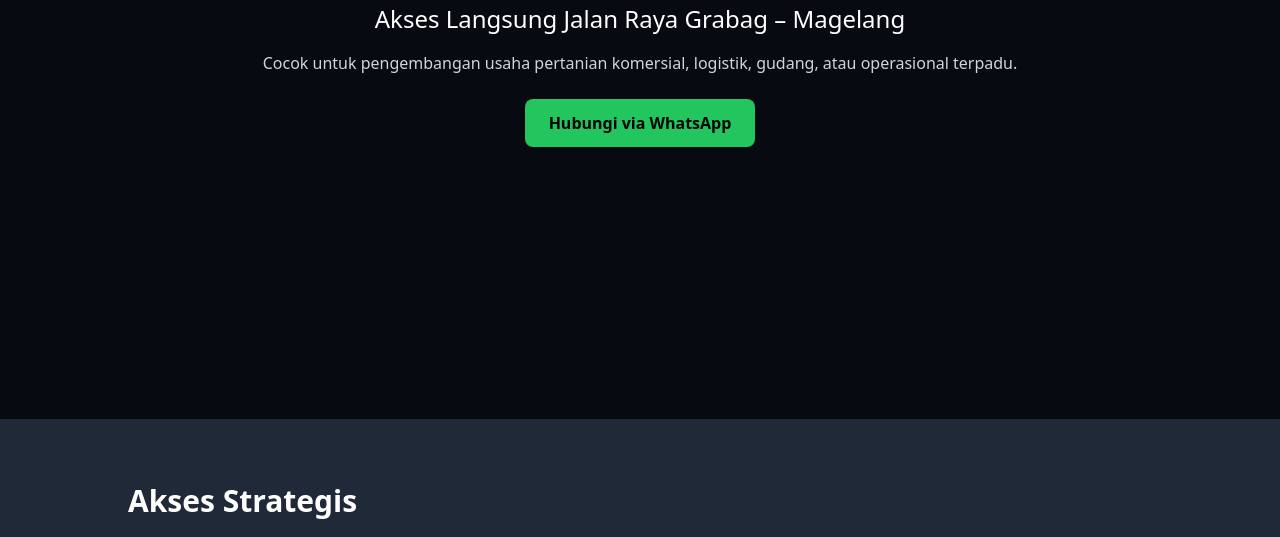
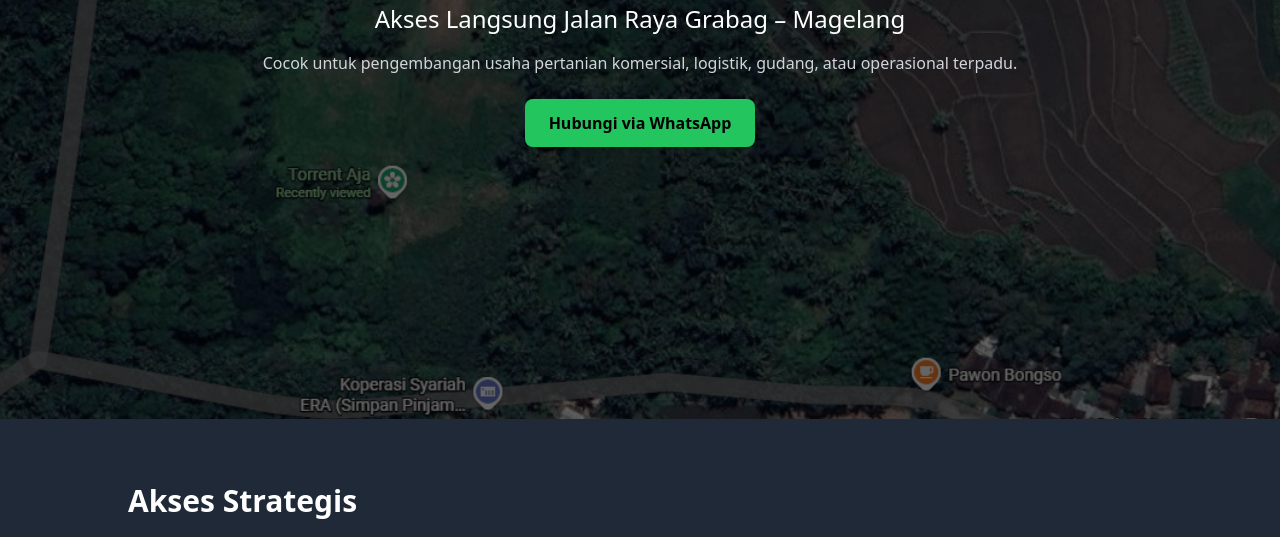
Before and after one commit to mpsidi/kalikuto-land, a plain HTML site: page index.html in a window 1280 px wide. Shown: the part 381-918 px from the top of the page. Drawn offline with nearby package versions, Linux system fonts and the light colour scheme; grey boxes are pictures that could not be loaded.

Commit message:
Update index.html
updated hero

```diff
--- a/index.html
+++ b/index.html
@@ -12,7 +12,7 @@
 <!-- HERO -->
 <section
   class="h-screen flex flex-col justify-center items-center text-center px-6 bg-cover bg-center relative"
-  style="background-image: url('hero.jpg');"
+  style="background-image: url('hero.png');"
 >
 
   <!-- overlay -->
```
